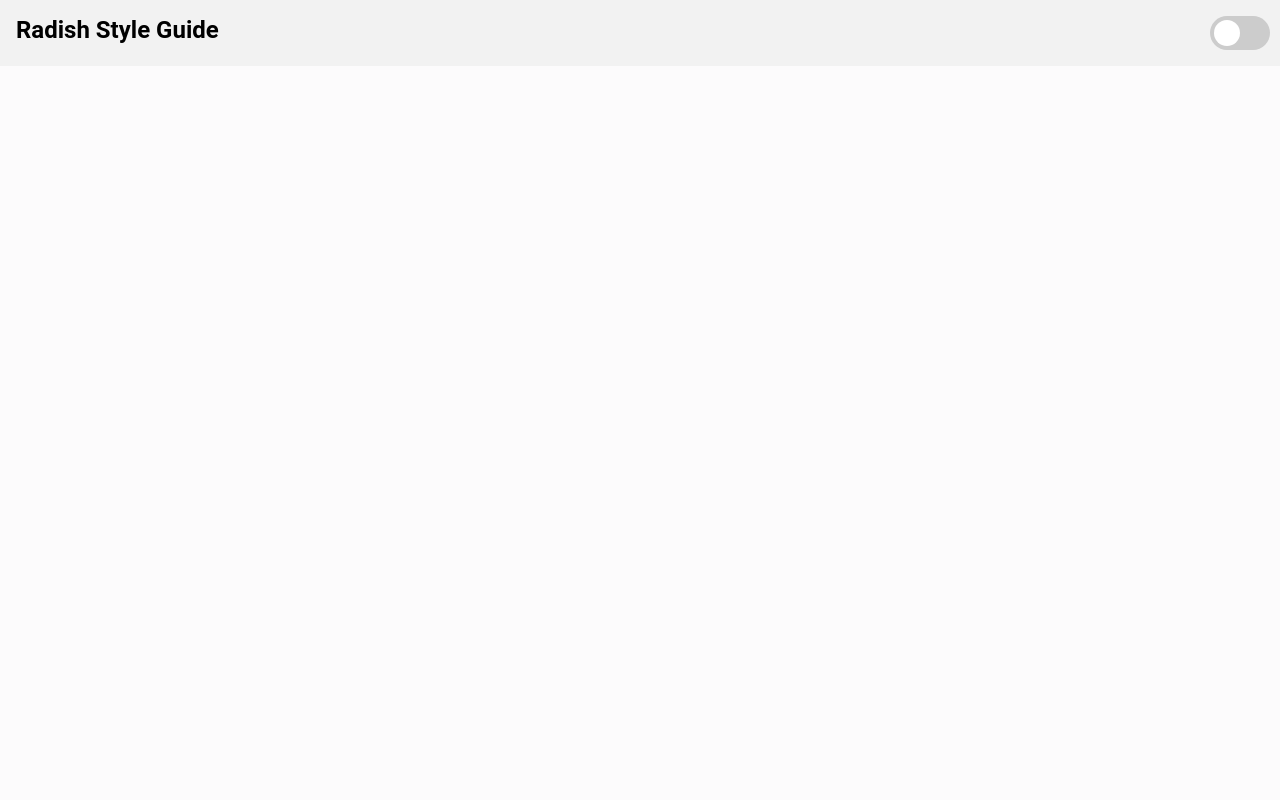
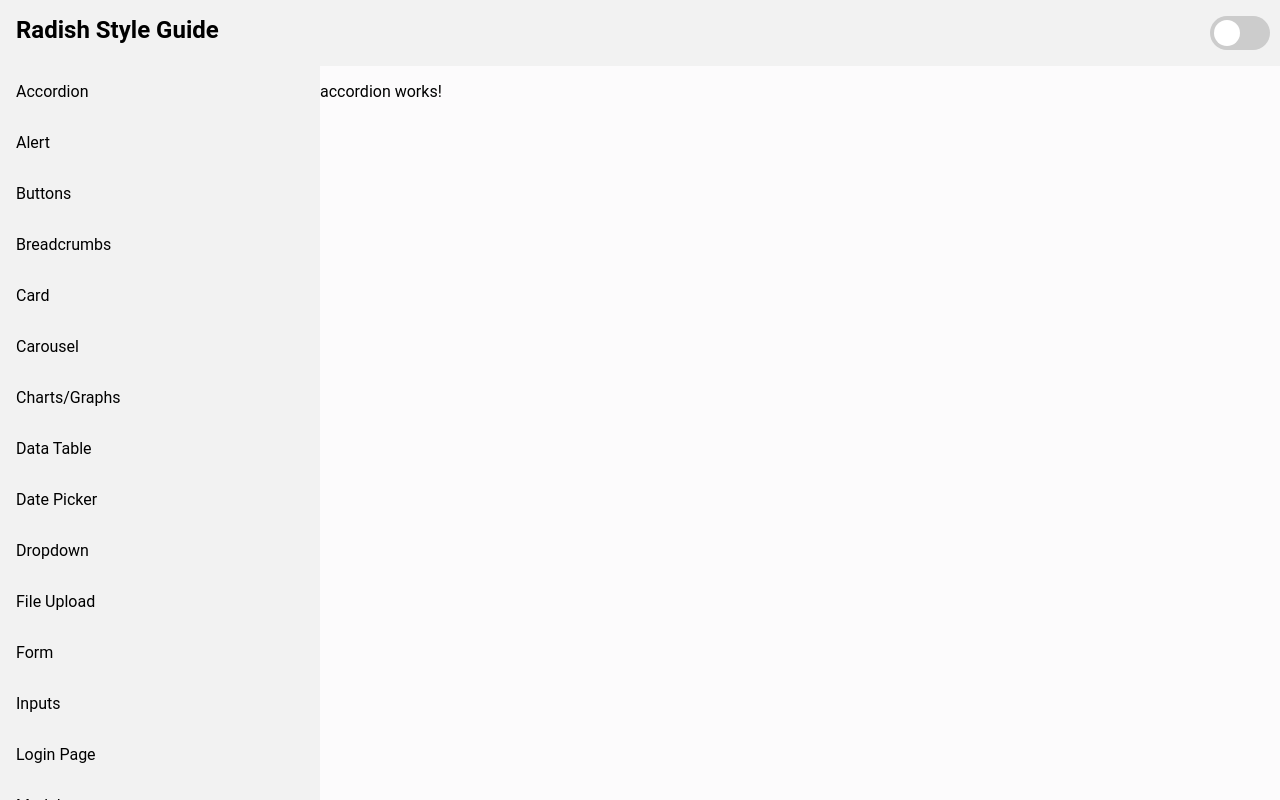
Before and after one commit to HMHepburn/Shirazi, an Angular app: page /accordion in a window 1280 px wide. Before the commit this address led to /. Built offline with nearby package versions, Linux system fonts and the light colour scheme.

Commit message:
Formatting fixed and routing working

```diff
--- /dev/null
+++ b/src/app/accordion/accordion.component.html
@@ -0,0 +1 @@
+<p>accordion works!</p>
--- a/src/app/app.module.ts
+++ b/src/app/app.module.ts
@@ -6,16 +6,16 @@ import { NavbarComponent } from './navbar/navbar.component';
 import { SidenavComponent } from './sidenav/sidenav.component';
 import { NoopAnimationsModule } from '@angular/platform-browser/animations';
 import { AppRoutingModule } from './app-routing.module';
-import { TempComponentComponent } from './temp-component/temp-component.component';
 import { MainComponent } from './main/main.component';
+import { AccordionComponent } from './accordion/accordion.component';
 
 @NgModule({
   declarations: [
     AppComponent,
     NavbarComponent,
     SidenavComponent,
-    TempComponentComponent,
-    MainComponent
+    MainComponent,
+    AccordionComponent
   ],
   imports: [
     BrowserModule,
--- a/src/app/main/main.component.css
+++ b/src/app/main/main.component.css
@@ -1,4 +1,19 @@
-/* .main {
+.main {
+    position:fixed;
+    display:flex;
+    flex-direction:row;
+    height:max-content;
     width:100%;
     height:100%;
-} */
+}
+
+.main-content {
+    display:flex;
+    height:100%;
+    width:100%;
+    overflow:scroll;
+}
+
+.temp-sidenav {
+    display:flex;
+}
--- a/src/app/main/main.component.html
+++ b/src/app/main/main.component.html
@@ -1,4 +1,6 @@
 <div class="main">
-    <app-sidenav></app-sidenav>
-    <router-outlet></router-outlet>
+        <app-sidenav></app-sidenav>
+    <div class="main-content">
+        <router-outlet></router-outlet>
+    </div>
 </div>
--- a/src/app/navbar/navbar.component.css
+++ b/src/app/navbar/navbar.component.css
@@ -1,7 +1,6 @@
 .navbar {
     background-color: #F2F2F2;
     padding:1rem;
-    position:absolute;
     width:98%;
     display: flex;
     flex-direction:row;
--- a/src/app/sidenav/sidenav.component.css
+++ b/src/app/sidenav/sidenav.component.css
@@ -3,8 +3,6 @@
     flex-direction: column;
     background-color:#F2F2F2;
     width:20rem;
-    position:fixed;
-    margin-top:4rem;
     overflow:scroll;
     height:100%;
 }
--- a/src/app/sidenav/sidenav.component.html
+++ b/src/app/sidenav/sidenav.component.html
@@ -1,26 +1,26 @@
 <div class="navigation-container">
-	<a routerLink="/component1" routerLinkActive="active" class="list-element">Accordion</a>
-	<a href="component2" class="list-element">Alert</a>
-	<a href="component3" class="list-element">Buttons</a>
-	<a href="component4" class="list-element">Breadcrumbs</a>
-	<a href="component5" class="list-element">Card</a>
-	<a href="component6" class="list-element">Carousel</a>
-	<a href="component7" class="list-element">Charts/Graphs</a>
-	<a href="component8" class="list-element">Data Table</a>
-	<a href="component9" class="list-element">Date Picker</a>
-	<a href="component9" class="list-element">Dropdown</a>
-	<a href="component9" class="list-element">File Upload</a>
-	<a href="component9" class="list-element">Form</a>
-	<a href="component9" class="list-element">Inputs</a>
-	<a href="component9" class="list-element">Login Page</a>
-	<a href="component9" class="list-element">Modal</a>
-	<a href="component9" class="list-element">Navigation Bar/Vertical Nav</a>
-	<a href="component9" class="list-element">Pagination</a>
-	<a href="component9" class="list-element">Pills/Badges/Tags</a>
-	<a href="component9" class="list-element">Placeholder</a>
-	<a href="component9" class="list-element">Range Slider</a>
-	<a href="component9" class="list-element">Radio Buttons/Checkboxes/Toggle Switches</a>
-	<a href="component9" class="list-element">Search Bar</a>
-	<a href="component9" class="list-element">Spinner</a>
-	<a href="component9" class="list-element">Tooltip/Popover</a>
+	<a routerLink="/accordion" routerLinkActive="active" class="list-element">Accordion</a>
+	<a class="list-element">Alert</a>
+	<a class="list-element">Buttons</a>
+	<a class="list-element">Breadcrumbs</a>
+	<a class="list-element">Card</a>
+	<a class="list-element">Carousel</a>
+	<a class="list-element">Charts/Graphs</a>
+	<a class="list-element">Data Table</a>
+	<a class="list-element">Date Picker</a>
+	<a class="list-element">Dropdown</a>
+	<a class="list-element">File Upload</a>
+	<a class="list-element">Form</a>
+	<a class="list-element">Inputs</a>
+	<a class="list-element">Login Page</a>
+	<a class="list-element">Modal</a>
+	<a class="list-element">Navigation Bar/Vertical Nav</a>
+	<a class="list-element">Pagination</a>
+	<a class="list-element">Pills/Badges/Tags</a>
+	<a class="list-element">Placeholder</a>
+	<a class="list-element">Range Slider</a>
+	<a class="list-element">Radio Buttons/Checkboxes/Toggle Switches</a>
+	<a class="list-element">Search Bar</a>
+	<a class="list-element">Spinner</a>
+	<a class="list-element">Tooltip/Popover</a>
 </div>
--- a/src/app/temp-component/temp-component.component.html
+++ /dev/null
@@ -1 +0,0 @@
-<p>temp-component works!</p>
--- a/src/app/temp-component/temp-component.component.ts
+++ /dev/null
@@ -1,13 +0,0 @@
-import { Component } from '@angular/core';
-import { Router, ActivatedRoute, ParamMap } from '@angular/router';
-
-@Component({
-	selector: 'app-temp-component',
-	templateUrl: './temp-component.component.html',
-	styleUrls: ['./temp-component.component.css']
-})
-export class TempComponentComponent {
-	constructor(
-	private route: ActivatedRoute,
-	) {}
-}
```
Also changed, not shown: src/app/accordion/accordion.component.ts (added, +10 -0 lines), src/app/app-routing.module.ts (+5 -5 lines), src/app/accordion/accordion.component.css (added), 1 other file (tests, documents, lock files or other folders).
